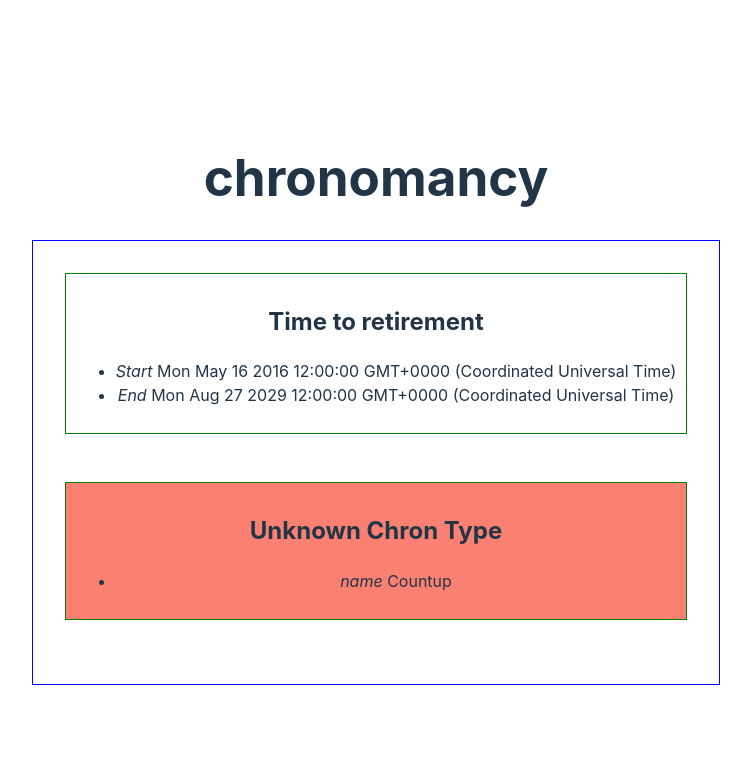
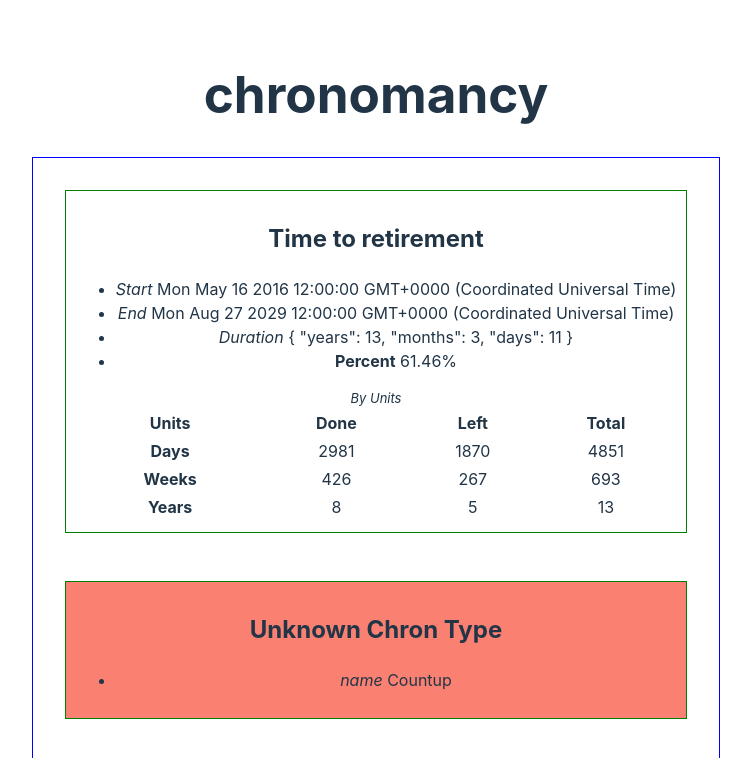
Before and after one commit to doctorwidget/chronos, a Vue app: page / in a window 1280 px wide. Shown: the top 758 px of the page, without its empty margins (264-1015 px from the left). Built offline with nearby package versions, Linux system fonts and the light colour scheme.

Commit message:
simple duration table

```diff
--- a/src/components/ChronView.vue
+++ b/src/components/ChronView.vue
@@ -4,7 +4,7 @@ import type { Component } from 'vue';
 import { computed } from 'vue';
 
 import type { Chron } from '../data/chrontypes';
-import SplitDuration from './renderers/SplitDuration.vue';
+import SplitDurationText from './renderers/SplitDurationText.vue';
 import Unknown from './renderers/Unknown.vue';
 
 const props = defineProps<{
@@ -12,13 +12,14 @@ const props = defineProps<{
  }>();
 
 const renderer = computed(():Component => {
+    let component;
+    if (props.chron.name.startsWith('SplitDuration')){
+        component = SplitDurationText;
+    } else {
+        component = Unknown;
+    }
 
-    switch (props.chron.name) {
-        case SplitDuration.name:
-            return SplitDuration;
-        default:
-            return Unknown;
-    };
+    return component;
 });
 
 
--- a/src/components/renderers/SplitDuration.vue
+++ /dev/null
@@ -1,42 +0,0 @@
-<script setup lang="ts">
-
-import type { Chron } from '../../data/chrontypes';
-
-const props = defineProps<{
-    chron: Chron,
- }>();
-
-
-</script>
-
-<script lang="ts">
-/** allow importers to check 'SplitDuration.name'
- * E.g. see the switch statement in ../ChronView.vue;
- * If we don't have this clause here, 'SplitDuration.vue' is undefined,
- * and a 'SplitDuration' chron will be routed to the Unknown renderer
- * instead of being routed here
- */
-export default {
-    name: 'SplitDuration',
-}
-</script>
-
-<template>
-    <div :class="$style.splitDuration">
-        <h2>{{ props.chron.title }}</h2>
-        <ul>
-            <li>
-                <em>Start</em> <span>{{ props.chron.start }}</span>
-            </li>
-            <li>
-                <em>End</em> <span>{{ props.chron.end }}</span>
-            </li>
-        </ul>
-    </div>
-</template>
-
-<style module>
-.splitDuration {
-    border: 1px dotted magenta;
-}
-</style>
--- /dev/null
+++ b/src/components/renderers/SplitDurationText.vue
@@ -0,0 +1,150 @@
+<script setup lang="ts">
+
+import { computed } from 'vue';
+
+import {
+    differenceInCalendarDays,
+    differenceInCalendarWeeks,
+    differenceInCalendarMonths,
+    differenceInCalendarYears,
+    differenceInSeconds,
+    intervalToDuration,
+ } from 'date-fns';
+
+import type { Chron } from '../../data/chrontypes';
+
+const props = defineProps<{
+    chron: Required<Chron>,
+ }>();
+
+const now = Date();
+
+const duration = computed(() => {
+    return intervalToDuration({
+        start: props.chron.start,
+        end: props.chron.end
+    });
+});
+
+const percent = computed(() => {
+    const secondsDone = differenceInSeconds(now, props.chron.start);
+    const secondsLeft = differenceInSeconds(props.chron.end, now);
+    const total = secondsDone + secondsLeft;
+    const pct = secondsDone / total;
+    const roundedPct = (pct * 100).toFixed(2);
+    return roundedPct;
+});
+
+const yearsDone = computed (() => {
+    return differenceInCalendarYears(now, props.chron.start);
+});
+
+const yearsLeft = computed(() => {
+    return differenceInCalendarYears(props.chron.end, now);
+});
+
+const yearsTotal = computed(() =>{
+    return differenceInCalendarYears(props.chron.end, props.chron.start);
+});
+
+const weeksDone = computed (() => {
+    return differenceInCalendarWeeks(now, props.chron.start);
+});
+
+const weeksLeft = computed(() => {
+    return differenceInCalendarWeeks(props.chron.end, now);
+});
+
+const weeksTotal = computed(() =>{
+    return differenceInCalendarWeeks(props.chron.end, props.chron.start);
+});
+
+const daysDone = computed (() => {
+    return differenceInCalendarDays(now, props.chron.start);
+});
+
+const daysLeft = computed(() => {
+    return differenceInCalendarDays(props.chron.end, now);
+});
+
+const daysTotal = computed(() =>{
+    return differenceInCalendarDays(props.chron.end, props.chron.start);
+});
+
+
+</script>
+
+<script lang="ts">
+/** allow importers to check 'SplitDuration.name'
+ * E.g. see the switch statement in ../ChronView.vue;
+ * If we don't have this clause here, 'SplitDuration.vue' is undefined,
+ * and a 'SplitDuration' chron will be routed to the Unknown renderer
+ * instead of being routed here
+ */
+export default {
+    name: 'SplitDurationText',
+}
+</script>
+
+<template>
+    <div :class="$style.splitDuration">
+        <h2>{{ props.chron.title }}</h2>
+        <ul>
+            <li>
+                <em>Start</em> <span>{{ props.chron.start }}</span>
+            </li>
+            <li>
+                <em>End</em> <span>{{ props.chron.end }}</span>
+            </li>
+            <li>
+                <em>Duration</em> <span>{{ duration }}</span>
+            </li>
+            <li :class="$style.big">
+                <strong>Percent</strong> <span>{{ percent }}%</span>
+            </li>
+        </ul>
+        <table :class="$style.unitTable">
+            <caption>By Units</caption>
+            <tr>
+                <th scope="col">Units</th>
+                <th scope="col">Done</th>
+                <th scope="col">Left</th>
+                <th scope="col">Total</th>
+            </tr>
+            <tr>
+                <th scope="row">Days</th>
+                <td>{{ daysDone }}</td>
+                <td>{{ daysLeft }}</td>
+                <td>{{ daysTotal }}</td>
+            </tr>
+            <tr>
+                <th scope="row">Weeks</th>
+                <td>{{ weeksDone }}</td>
+                <td>{{ weeksLeft }}</td>
+                <td>{{ weeksTotal }}</td>
+            </tr>
+            <tr>
+                <th scope="row">Years</th>
+                <td>{{ yearsDone }}</td>
+                <td>{{ yearsLeft }}</td>
+                <td>{{ yearsTotal }}</td>
+            </tr>
+
+        </table>
+    </div>
+</template>
+
+<style module>
+.splitDuration {
+    border: 1px dotted magenta;
+}
+
+.unitTable {
+    width: 100%;
+}
+
+.unitTable caption {
+    font-style:italic;
+    font-size:small;
+}
+</style>
```
